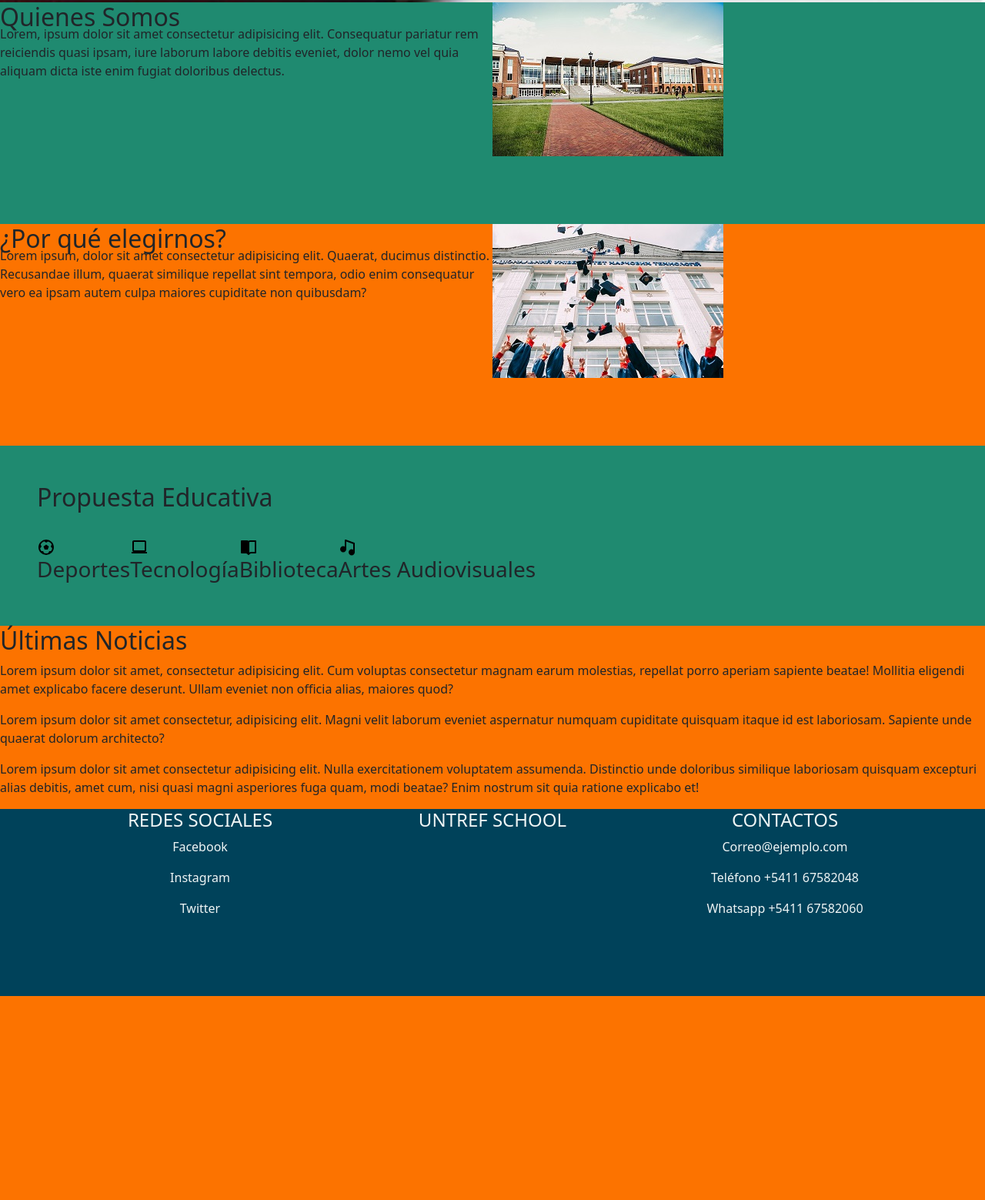
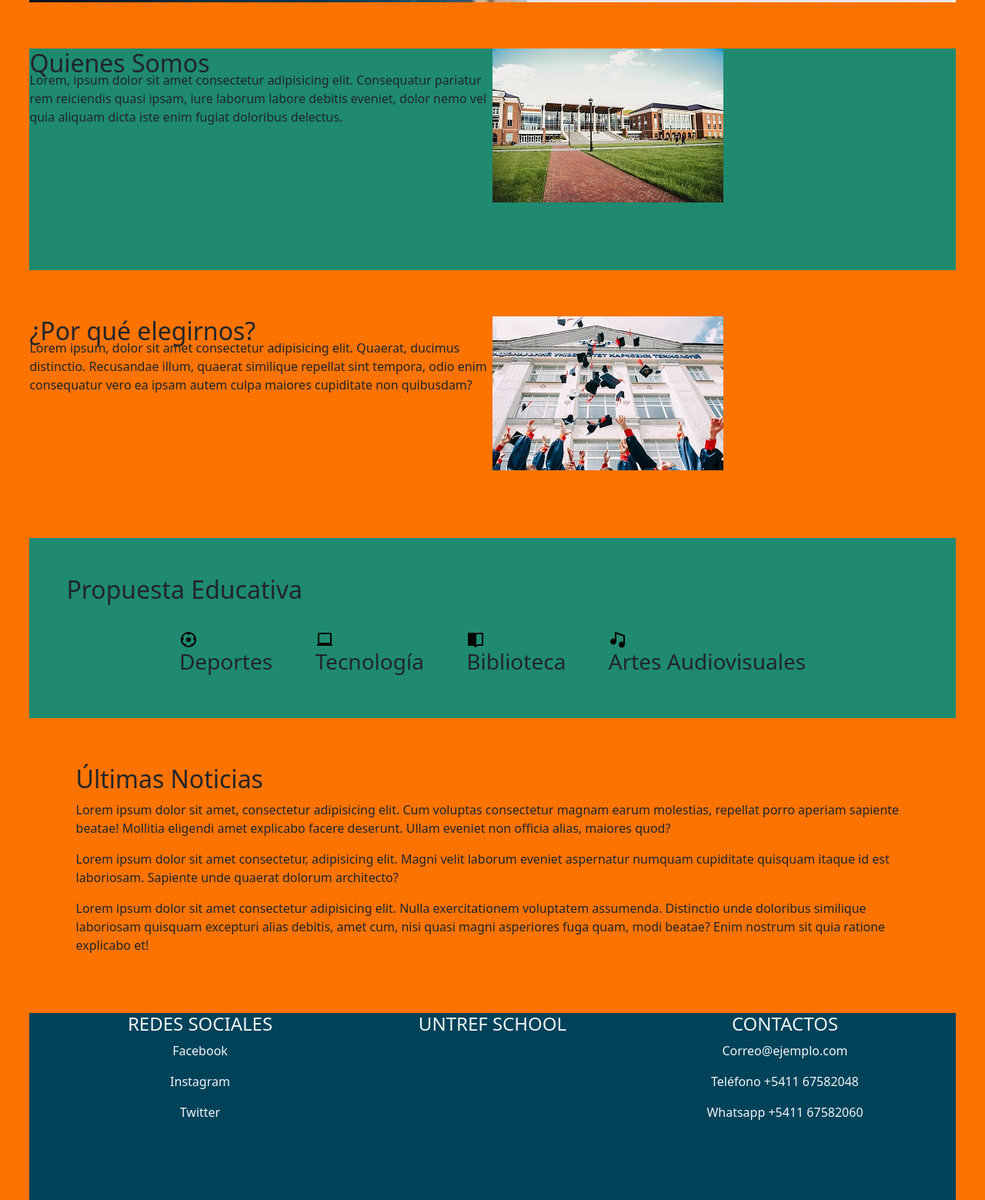
Before and after one commit to cristianmarcon/PROYECTO-INTEGRADOR-WEB-UNTREFSCHOOL, a plain HTML site: page index.html in a window 1280 px wide. Shown: the part 293-1852 px from the top of the page at 77% size. Before the commit the page ends 1587 px from the top, so only its background shows below. Drawn offline with nearby package versions, Linux system fonts and the light colour scheme; grey boxes are pictures that could not be loaded; a web font is replaced by a local one.

Commit message:
correcciones

```diff
--- a/css/style.css
+++ b/css/style.css
@@ -3,6 +3,8 @@
 body{
     margin: 0;
     background-color: #fc7300;
+    padding-left: 3%;
+    padding-right: 3%;
 }
 h1{
     color: #00425a;
@@ -21,6 +23,7 @@ header {
 }
 
 .seccion1 {
+    margin-top: 5%;
     background-color: #1f8a70;
     display: grid;
     grid-template-columns: 50% 50%;
@@ -28,6 +31,7 @@ header {
 }
 
 .seccion2 {
+    padding-top: 5%;
     display: grid;
     grid-template-columns: 50% 50%;
     grid-template-rows: 10% 90%;
@@ -41,6 +45,8 @@ header {
 .seccion3-1 {
     display: flex;
     flex-direction: row;
+    gap: 5%;
+    justify-content: center;
 }
 .bg-body-tertiary{
 background-color: #00425a !important;
@@ -48,6 +54,7 @@ background-color: #00425a !important;
 
 .seccion4{
     background-color: #fc7300;
+    padding: 5%;
 }
 
 footer{
--- a/index.html
+++ b/index.html
@@ -102,7 +102,7 @@
               </div>
               <div class="col">
                 <h4>UNTREF SCHOOL</h4>
-                <iframe src="https://www.google.com/maps/embed?pb=!1m16!1m12!1m3!1d52545.66595369718!2d-58.56939583046873!3d-34.60152850000001!2m3!1f0!2f0!3f0!3m2!1i1024!2i768!4f13.1!2m1!1sUniversidad%20Nacional%20de%20Tres%20de%20Febrero!5e0!3m2!1ses-419!2sar!4v1689898289179!5m2!1ses-419!2sar" width="300" height="200" style="border:0;" allowfullscreen="" loading="lazy" referrerpolicy="no-referrer-when-downgrade"></iframe>
+                <iframe src="https://www.google.com/maps/embed?pb=!1m16!1m12!1m3!1d52545.66595369718!2d-58.56939583046873!3d-34.60152850000001!2m3!1f0!2f0!3f0!3m2!1i1024!2i768!4f13.1!2m1!1sUniversidad%20Nacional%20de%20Tres%20de%20Febrero!5e0!3m2!1ses-419!2sar!4v1689898289179!5m2!1ses-419!2sar" width="280" height="200" style="border:0;" allowfullscreen="" loading="lazy" referrerpolicy="no-referrer-when-downgrade"></iframe>
               </div>
               <div class="col">
                 <h4>CONTACTOS</h4>
```
